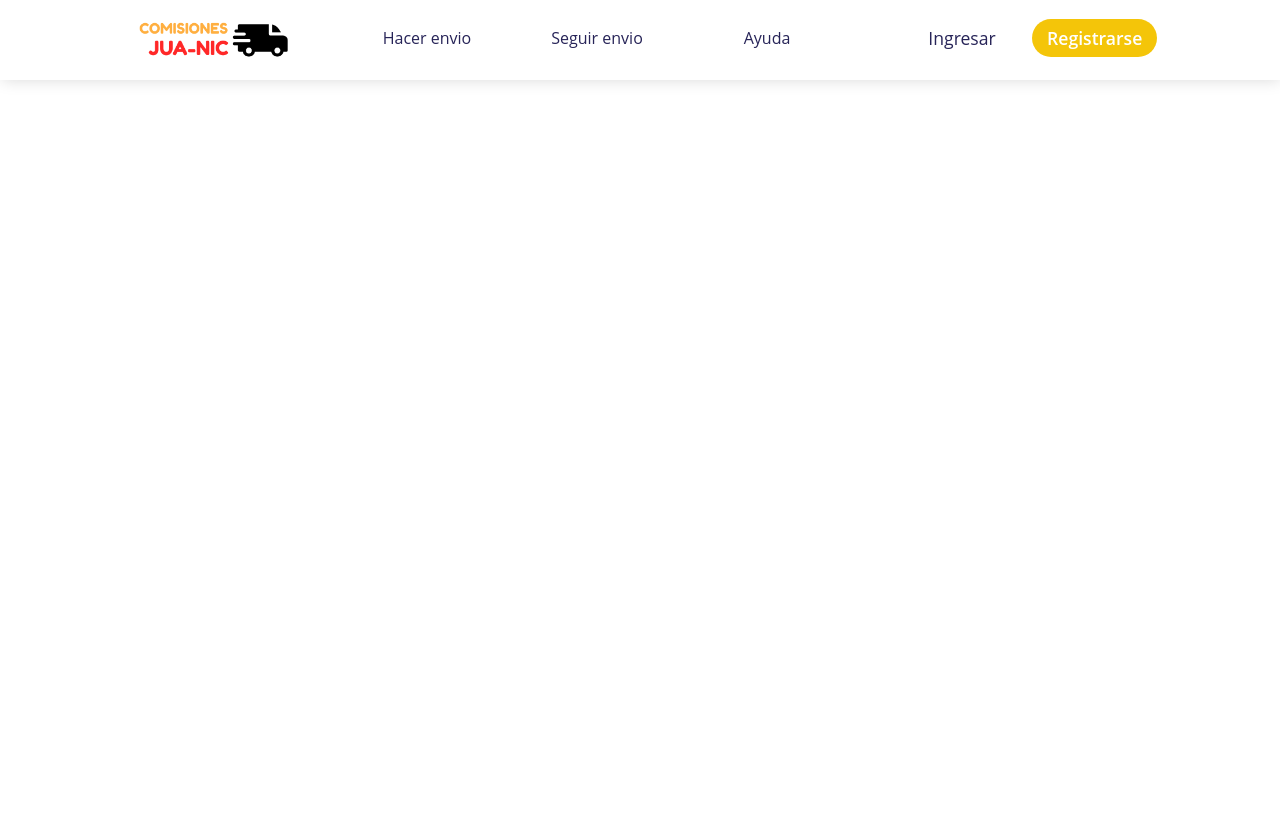
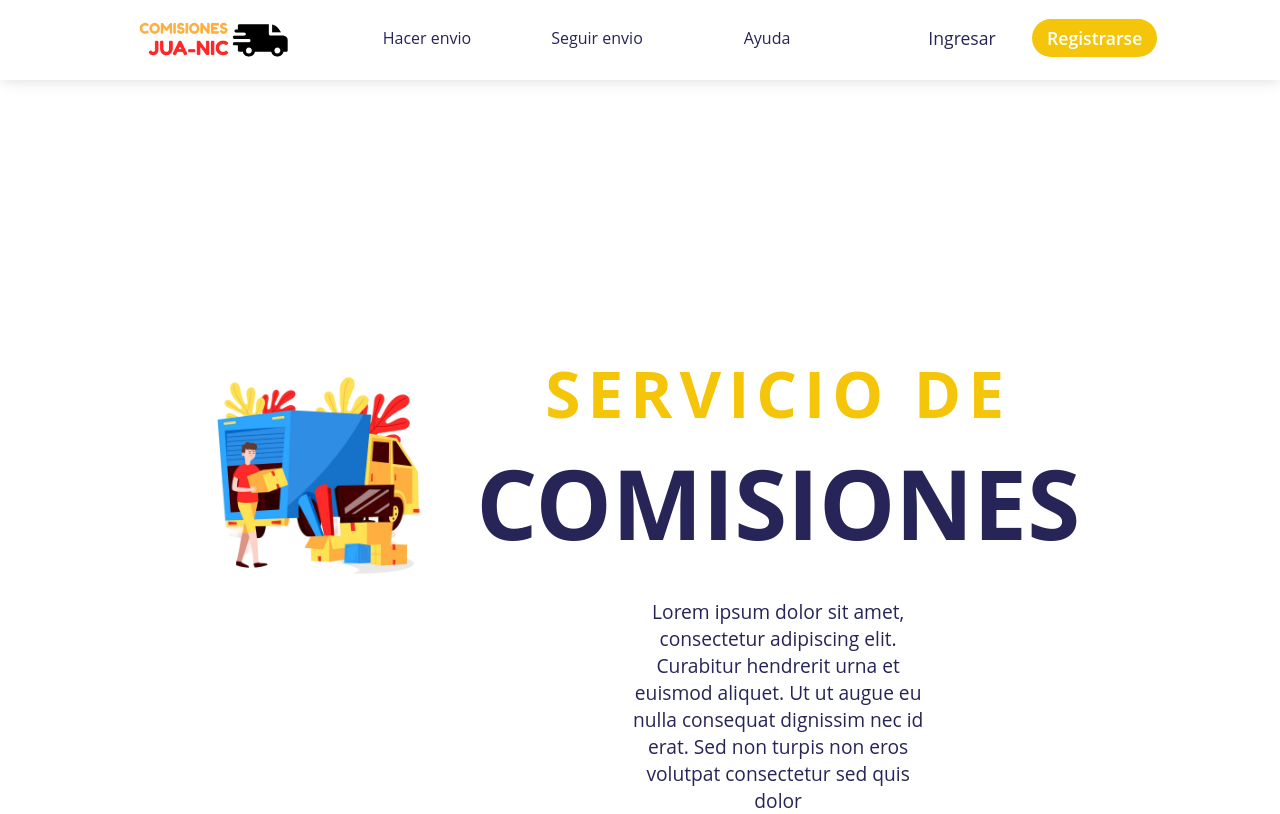
Before and after one commit to nico-ortiz/commissions-tracker-front, an Angular app: page / in a window 1280 px wide. Built offline with nearby package versions, Linux system fonts and the light colour scheme.

Commit message:
create home page component #1

```diff
--- a/src/app/app.component.html
+++ b/src/app/app.component.html
@@ -1,2 +1,2 @@
-<app-header></app-header>
+<shared-home-page></shared-home-page>
 <router-outlet />
--- a/src/app/shared/components/header/header.component.ts
+++ b/src/app/shared/components/header/header.component.ts
@@ -1,7 +1,7 @@
 import { Component } from '@angular/core';
 
 @Component({
-  selector: 'app-header',
+  selector: 'shared-header',
   templateUrl: './header.component.html',
   styleUrl: './header.component.css'
 })
--- /dev/null
+++ b/src/app/shared/pages/home-page/home-page.component.css
@@ -0,0 +1,47 @@
+.container {
+  height: 100%;
+  padding: 0 200px;
+  margin: 70px 0 100px 0;
+
+  display: grid;
+  grid-template-columns: auto 1fr;
+  grid-auto-rows: 1fr;
+  align-items: center;
+  justify-items: center;
+}
+
+.container .img-home-page {
+  max-width: 100%;
+  width: 750px;
+}
+
+.container .text-container {
+  margin-left: 50px;
+  height: 100%;
+}
+
+.container .text-container .title-container {
+  display: flex;
+  flex-direction: column;
+  align-items: center;
+  margin-top: 200px;
+}
+
+.container .text-container .title-container > h4 {
+  font-size: 4rem;
+  letter-spacing: 7px;
+  color: var(--yellow);
+}
+
+.container .text-container .title-container > h1 {
+  font-size: 6rem;
+  color: var(--blue);
+  margin-bottom: 30px;
+}
+
+.container .text-container .paraphs-container {
+  padding: 0 150px;
+  font-size: 1.2rem;
+  color: var(--blue);
+  text-align: center;
+}
--- /dev/null
+++ b/src/app/shared/pages/home-page/home-page.component.html
@@ -0,0 +1,36 @@
+<shared-header></shared-header>
+<section class="container">
+  <img
+    class="img-home-page"
+    src="../../../../assets/images/person-moving-house-furniture.png"
+    alt="image-home-page"
+  />
+  <div class="text-container">
+    <div class="title-container">
+      <!-- <h4 class="open-sans-700">COMISIONES</h4>
+      <h1 class="open-sans-700">JUA - NIC</h1> -->
+      <h4 class="open-sans-700">SERVICIO DE</h4>
+      <h1 class="open-sans-700">COMISIONES</h1>
+    </div>
+    <div class="paraphs-container open-sans-400">
+      <p>
+        Lorem ipsum dolor sit amet, consectetur adipiscing elit. Curabitur
+        hendrerit urna et euismod aliquet. Ut ut augue eu nulla consequat
+        dignissim nec id erat. Sed non turpis non eros volutpat consectetur sed
+        quis dolor
+      </p>
+      <!-- <p>
+        Lorem ipsum dolor sit amet, consectetur adipiscing elit. Curabitur
+        hendrerit urna et euismod aliquet. Ut ut augue eu nulla consequat
+        dignissim nec id erat. Sed non turpis non eros volutpat consectetur sed
+        quis dolor
+      </p>
+      <p>
+        Lorem ipsum dolor sit amet, consectetur adipiscing elit. Curabitur
+        hendrerit urna et euismod aliquet. Ut ut augue eu nulla consequat
+        dignissim nec id erat. Sed non turpis non eros volutpat consectetur sed
+        quis dolor
+      </p> -->
+    </div>
+  </div>
+</section>
```
Also changed, not shown: src/app/shared/pages/home-page/home-page.component.ts (added, +10 -0 lines), src/app/shared/shared.module.ts (+5 -2 lines), 1 other file (tests, documents, lock files or other folders).
